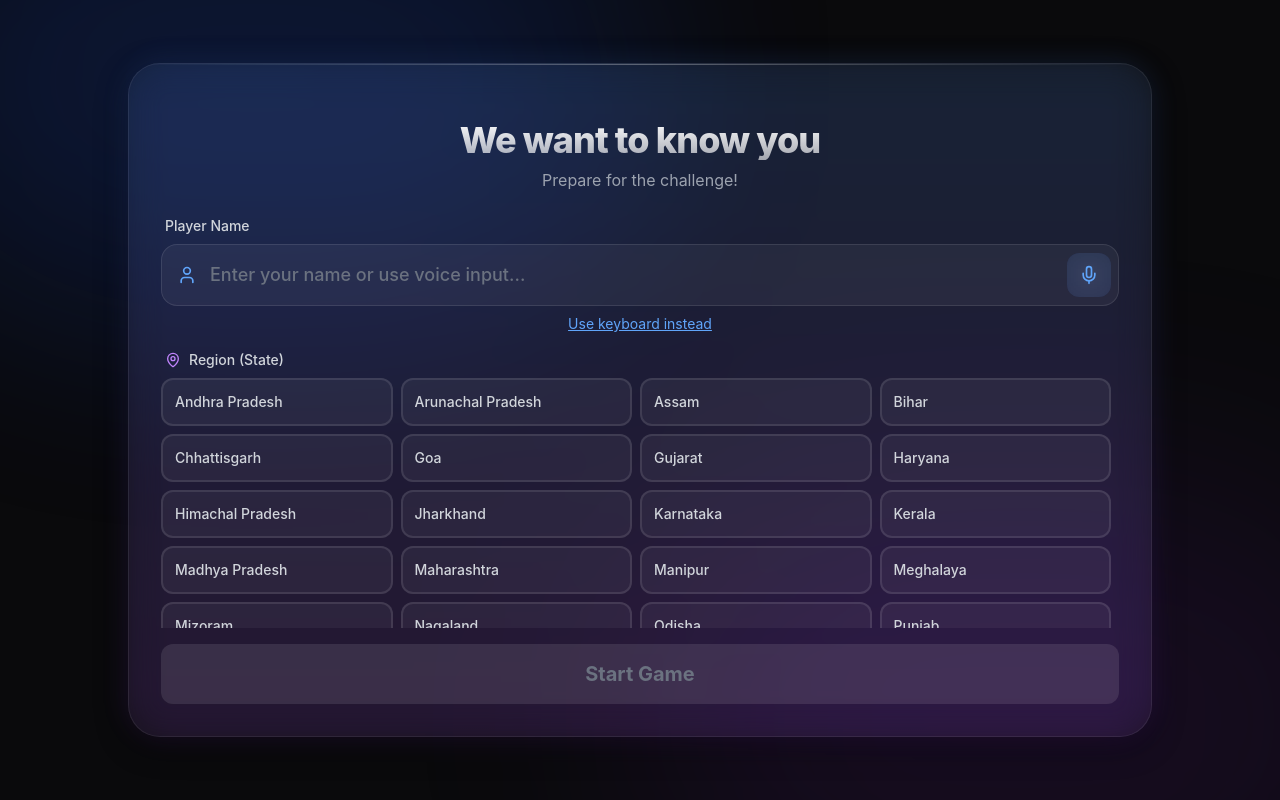
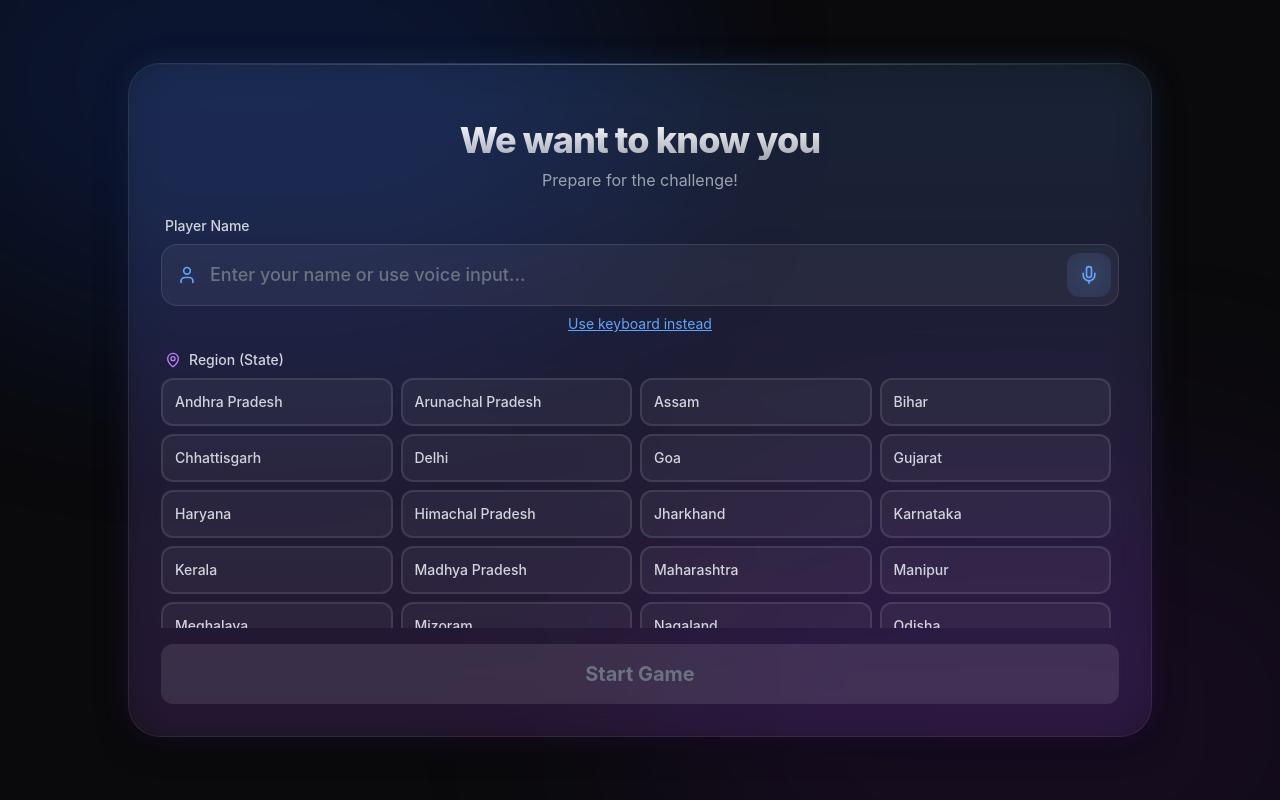
Before and after one commit to dariogeorge21/verse-order, a Next.js app: page /input in a window 1280 px wide. Built offline with nearby package versions, Linux system fonts and the light colour scheme.

Commit message:
Add Delhi to the list of Indian states in constants.ts

```diff
--- a/data/constants.ts
+++ b/data/constants.ts
@@ -4,6 +4,7 @@ export const INDIAN_STATES = [
   "Assam",
   "Bihar",
   "Chhattisgarh",
+  "Delhi",
   "Goa",
   "Gujarat",
   "Haryana",
```
